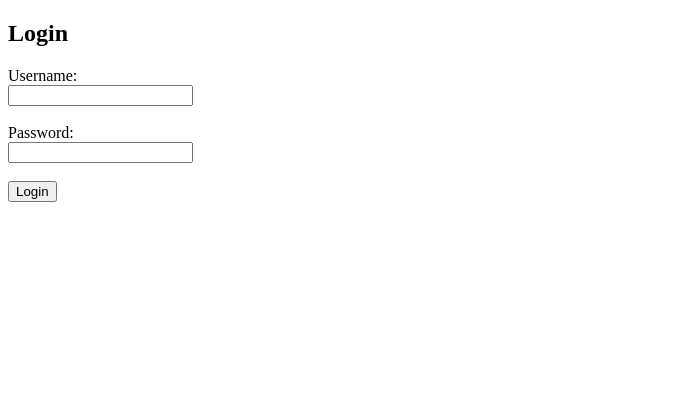
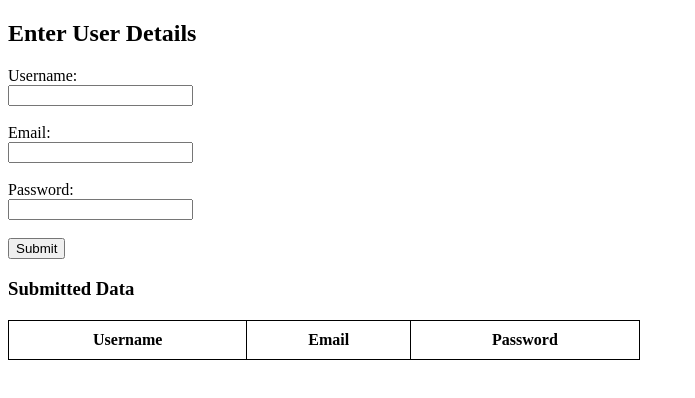
Before and after one commit to ruturajjadhav07/AWS_Instance, a plain HTML site: page index.html in a window 1280 px wide. Shown: the whole page, without its empty margins (0-695 px from the left). Drawn offline with Linux system fonts and the light colour scheme.

Commit message:
Update index.html

```diff
--- a/index.html
+++ b/index.html
@@ -1,21 +1,81 @@
 <!DOCTYPE html>
-<html>
+<html lang="en">
 <head>
-    <title>Login Form</title>
+    <meta charset="UTF-8">
+    <meta name="viewport" content="width=device-width, initial-scale=1.0">
+    <title>Form to Table</title>
+    <style>
+        table {
+            width: 50%;
+            border-collapse: collapse;
+            margin: 20px 0;
+        }
+        table, th, td {
+            border: 1px solid black;
+        }
+        th, td {
+            padding: 10px;
+            text-align: center;
+        }
+    </style>
 </head>
 <body>
-
-    <h2>Login</h2>
-
-    <form action="/login" method="post">
+    <h2>Enter User Details</h2>
+    <form id="userForm">
         <label for="username">Username:</label><br>
         <input type="text" id="username" name="username" required><br><br>
+
+        <label for="email">Email:</label><br>
+        <input type="email" id="email" name="email" required><br><br>
 
         <label for="password">Password:</label><br>
         <input type="password" id="password" name="password" required><br><br>
 
-        <input type="submit" value="Login">
+        <button type="button" onclick="submitData()">Submit</button>
     </form>
 
+    <h3>Submitted Data</h3>
+    <table id="dataTable">
+        <thead>
+            <tr>
+                <th>Username</th>
+                <th>Email</th>
+                <th>Password</th>
+            </tr>
+        </thead>
+        <tbody>
+            <!-- Dynamic data will be inserted here -->
+        </tbody>
+    </table>
+
+    <script>
+        function submitData() {
+            // Get form data
+            var username = document.getElementById('username').value;
+            var email = document.getElementById('email').value;
+            var password = document.getElementById('password').value;
+
+            // Check if all fields are filled
+            if (username && email && password) {
+                // Create a new row and cells
+                var table = document.getElementById('dataTable').getElementsByTagName('tbody')[0];
+                var newRow = table.insertRow();
+
+                // Insert username, email, password into the row
+                var cell1 = newRow.insertCell(0);
+                var cell2 = newRow.insertCell(1);
+                var cell3 = newRow.insertCell(2);
+
+                cell1.innerHTML = username;
+                cell2.innerHTML = email;
+                cell3.innerHTML = password;
+
+                // Clear the form fields after submission
+                document.getElementById('userForm').reset();
+            } else {
+                alert("Please fill all fields");
+            }
+        }
+    </script>
 </body>
 </html>
```
